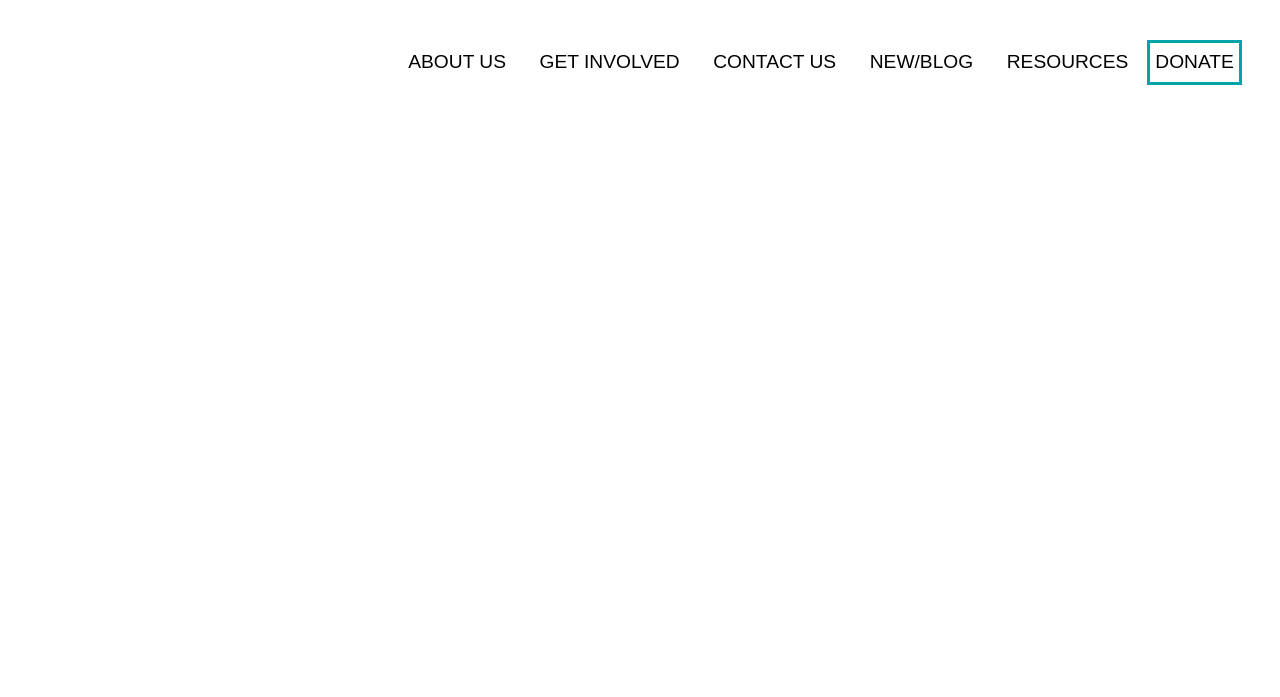
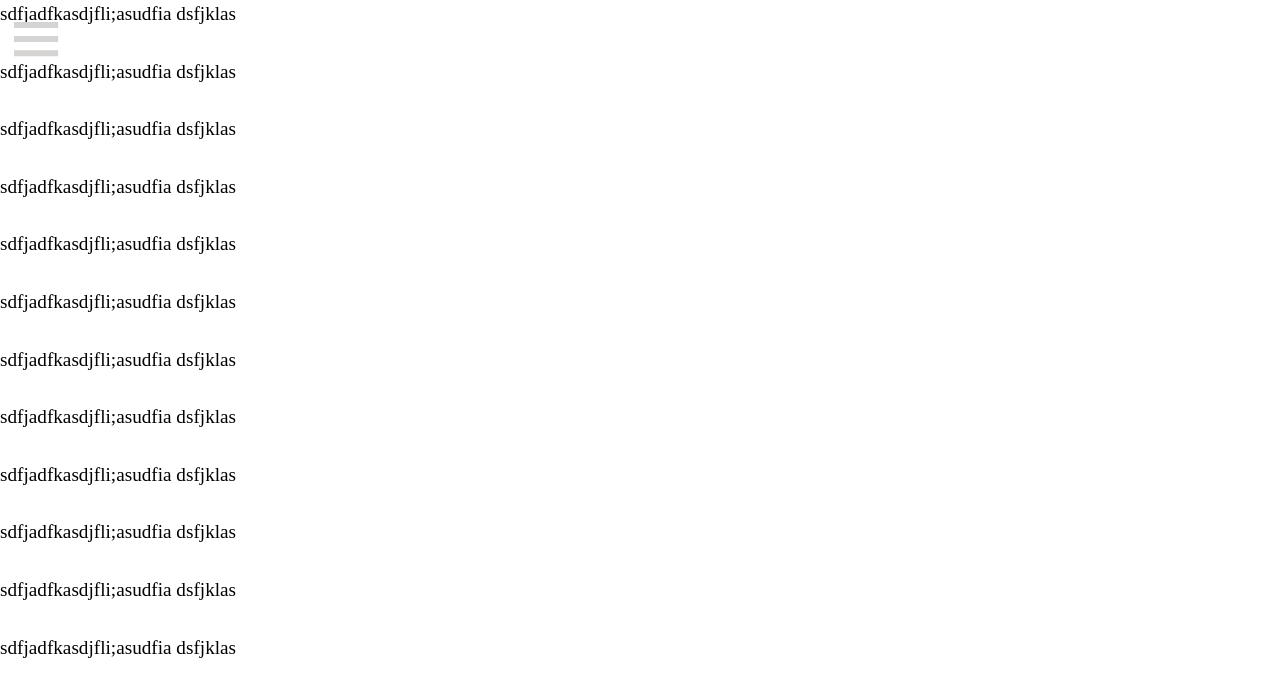
Before and after one commit to kaylinenright/Project-Night-Night, a Jekyll site: the page built from index.html, in a window 1280 px wide. Shown: the top 697 px of the page. Built offline with Jekyll 4.4.1, drawn with Linux system fonts in a browser that asks for light colours; a style sheet for code colours, icons or effects is not loaded.

Commit message:
feat(html/sass): work on toggle nav and footer html content

```diff
--- a/_layouts/header-footer.html
+++ b/_layouts/header-footer.html
@@ -6,12 +6,16 @@ layout: default
 <header>
 <div class="logo"></div>
 	<nav>
+		<input type="checkbox" class="nav-check masthead" id="nav-check">
+			<label class="nav-label" for="nav-check"><i>Toggle Navigation</i></label>
+		</input>
 		<ul id="navigation" class="nav">
-			<li class="regular"><a href="#">About Us </a></li>
-			<li class="regular"><a href="#">Get Involved</a></li>
-			<li class="regular"><a href="#">Contact Us</a></li>
-			<li class="regular"><a href="#">New/Blog</a></li>
-			<li class="regular"><a href="#">Resources</a></li>
+			<li class=""><a class="current" href="#">Home</a></li>
+			<li> <a class="regular" href="#">About Us</a></li>
+			<li> <a class="regular" href="#">Get Involved</a></li>
+			<li> <a class="regular" href="#">Contact Us</a></li>
+			<li> <a class="regular" href="#">New/Blog</a></li>
+			<li> <a class="regular" href="#">Resources</a></li>
 			<li><a class="donate" href="#">Donate</a></li>
 		</ul>
 	</nav>
@@ -21,4 +25,14 @@ layout: default
 
 
 <footer>
+		<ul id="navigation" class="nav">
+			<li class=""><a class="current" href="#">Home</a></li>
+			<li> <a class="regular" href="#">About Us</a></li>
+			<li> <a class="regular" href="#">Get Involved</a></li>
+			<li> <a class="regular" href="#">Contact Us</a></li>
+			<li> <a class="regular" href="#">New/Blog</a></li>
+			<li> <a class="regular" href="#">Resources</a></li>
+			<li><a class="donate" href="#">Donate</a></li>
+		</ul>
+	</nav>
 </footer><!-- /footer -->
--- a/css/style.css
+++ b/css/style.css
@@ -62,32 +62,51 @@ body {
 
 .nav {
   list-style-type: none;
-  margin: 0;
-  float: right;
-  padding-right: 2em;
+  display: none;
 }
 
-ul {
-  padding: 0;
+.nav a {
+  display: block;
+  padding: 0.5em;
+  text-decoration: none;
+  color: #000;
+  text-align: center;
 }
 
-li {
-  display: inline-block;
-  padding: 0.5em 0;
+.nav a:hover {
+  background-color: #000;
+  color: #fff;
 }
 
-a {
-  text-decoration: none;
-  color: black;
-  padding: 0.5em 0.75em;
-  text-transform: uppercase;
-  font-family: sans-serif;
-  display: inline-block;
-  background-color: red;
+.nav-check {
+  position: absolute;
+  top: -3em;
 }
 
-a:hover {
-  color: #00a5a9;
+.nav-check:checked ~ .nav {
+  display: block;
+}
+
+.nav-label {
+  background-repeat: no-repeat;
+  background-size: 95%;
+  cursor: pointer;
+  font-size: 1.25rem;
+  display: inline-block;
+  width: 50px;
+  height: 40px;
+  position: fixed;
+  left: 12px;
+  top: 22px;
+  color: white;
+  background-image: url(../img/nav-icon.svg);
+  overflow: hidden;
+  text-indent: 100%;
+  white-space: nowrap;
+}
+
+.nav-check:checked ~ .nav-label {
+  background-position: center bottom;
 }
 
 .donate {
--- a/index.html
+++ b/index.html
@@ -6,5 +6,20 @@ priority: 1.0
 
 <main>
 
+<p>sdfjadfkasdjfli;asudfia dsfjklas</p>
+<p>sdfjadfkasdjfli;asudfia dsfjklas</p>
+<p>sdfjadfkasdjfli;asudfia dsfjklas</p>
+<p>sdfjadfkasdjfli;asudfia dsfjklas</p>
+<p>sdfjadfkasdjfli;asudfia dsfjklas</p>
+<p>sdfjadfkasdjfli;asudfia dsfjklas</p>
+<p>sdfjadfkasdjfli;asudfia dsfjklas</p>
+<p>sdfjadfkasdjfli;asudfia dsfjklas</p>
+<p>sdfjadfkasdjfli;asudfia dsfjklas</p>
+<p>sdfjadfkasdjfli;asudfia dsfjklas</p>
+<p>sdfjadfkasdjfli;asudfia dsfjklas</p>
+<p>sdfjadfkasdjfli;asudfia dsfjklas</p>
+
+
+
 
 </main>
--- a/scss/_base.scss
+++ b/scss/_base.scss
@@ -5,3 +5,5 @@ $orange: #f16824; //-gray: pass-l-aa -white: pass-l-aa
 $yellow: #f5c715; //-gray: pass -white: fail
 $gray: #333333; //-blue: pass -orange: pass -yellow: pass -white: pass
 $white: #fff; //-blue: pass -orange: pass -yellow: fail gray: pass
+
+$black: #000;
```
Also changed, not shown: scss/components/_main.scss (+72 -20 lines), img/nav-icon.svg (added), 3 other files.
